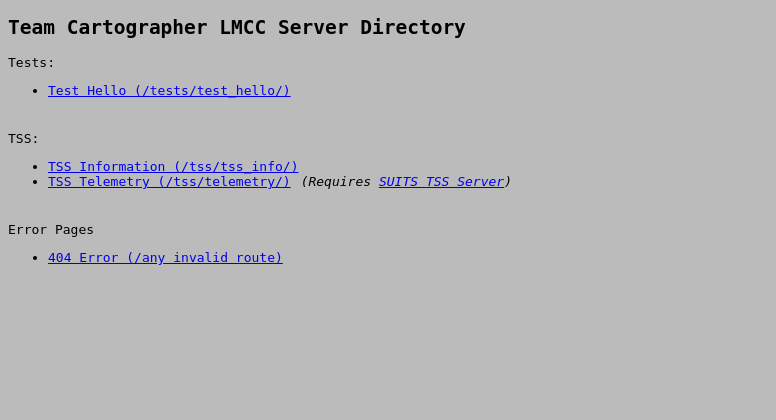
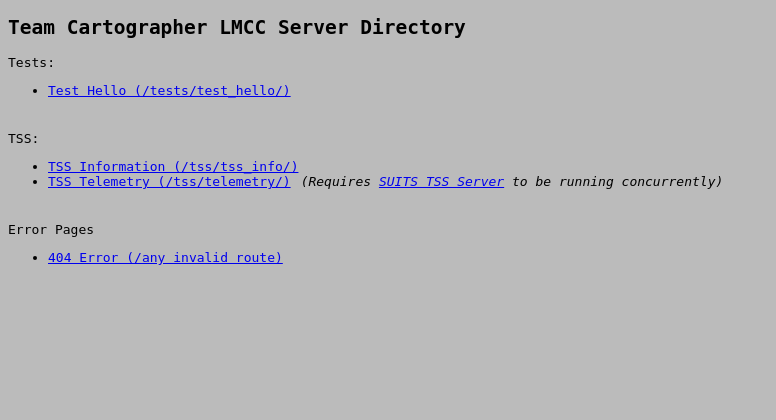
Before and after one commit to Team-Cartographer/SUITS-2024-LMCC, a Flask app: page / in a window 1280 px wide. Shown: the top 420 px of the page, without its empty margins (0-776 px from the left). Run offline with Flask 3, Linux system fonts and the light colour scheme.

Commit message:
update directory text for clarity

```diff
--- a/server/templates/directory.html
+++ b/server/templates/directory.html
@@ -31,7 +31,7 @@
         <li><a href="/tss/tss_info" class="button" target="_blank">TSS Information (/tss/tss_info/)</a></li>
             <li><div style="display: flex; flex-direction: row;">
                 <a href="/tss/telemetry" class="button" target="_blank">TSS Telemetry (/tss/telemetry/)</a>
-                <i style="padding-left: 10px;">(Requires <a href="https://github.com/SUITS-Techteam/TSS_2024" target="_blank">SUITS TSS Server</a>)</i>
+                <i style="padding-left: 10px;">(Requires <a href="https://github.com/SUITS-Techteam/TSS_2024" target="_blank">SUITS TSS Server</a> to be running concurrently)</i>
             </div></li>
         </ul>
     </div>
```
